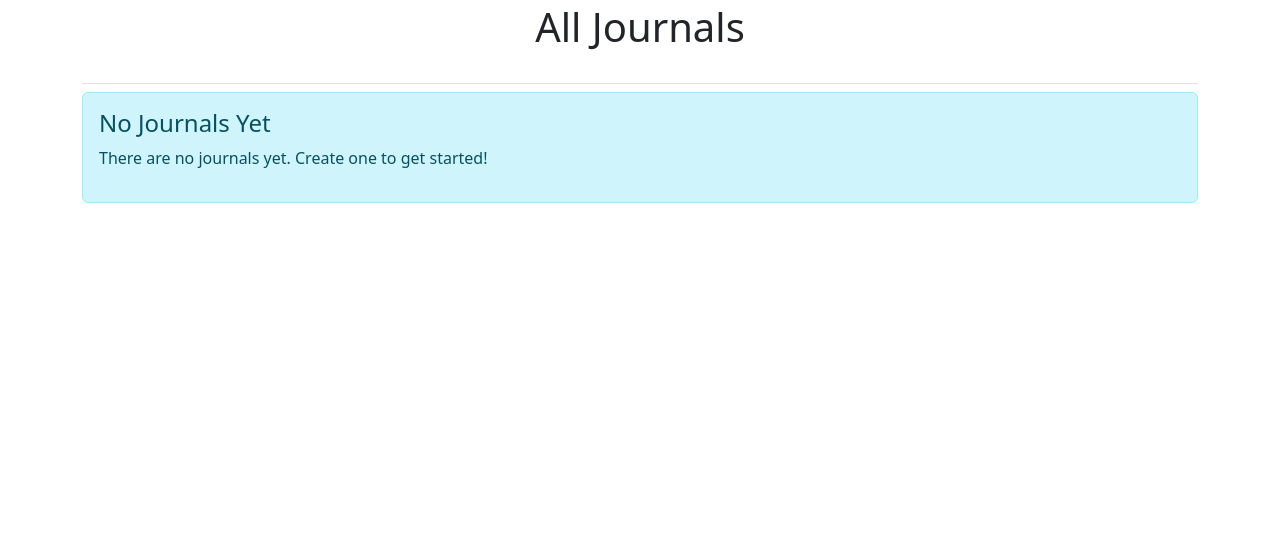
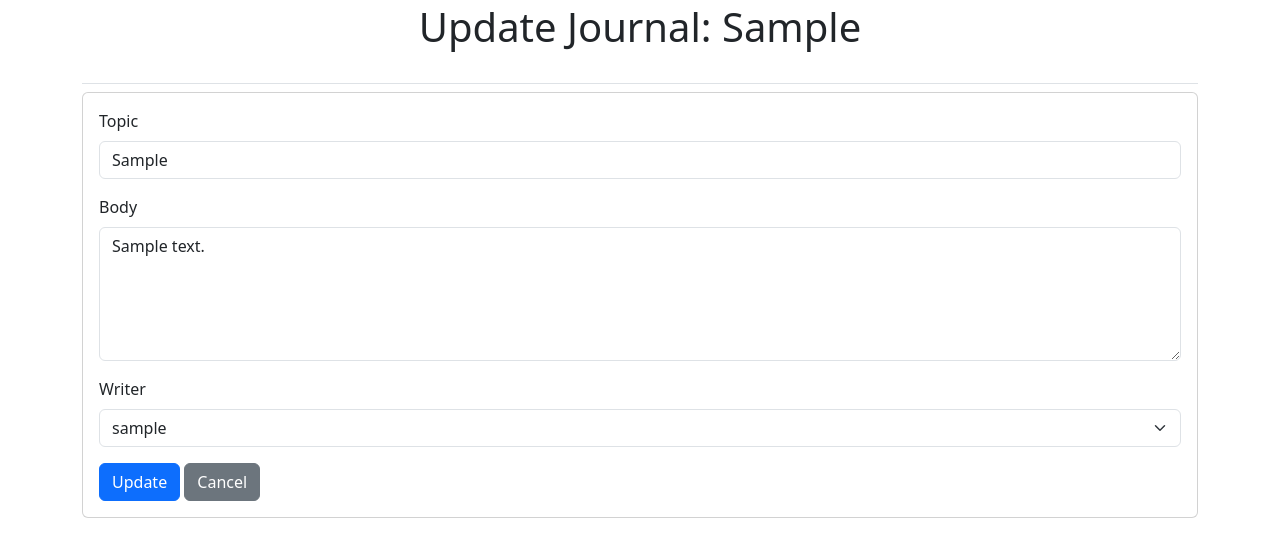
Before and after one commit to edenonyx17/journals_kairoslab, a Django app: page /update/1/ in a window 1280 px wide. Shown: the part 53-610 px from the top of the page. Run offline with Django 5.2, Linux system fonts and the light colour scheme; a user stored in the database is signed in; tables that the repository leaves empty hold one stand-in row (values such as "Sample post"); some libraries are stand-ins or nearby versions.

Commit message:
final push for update.html

```diff
--- a/journals/forms.py
+++ b/journals/forms.py
@@ -5,3 +5,6 @@
     class Meta:
         model = journal
         fields = ['topic', 'body', 'writer']
+        widgets = {
+            'body': forms.Textarea(attrs={'rows': 5}),
+        }
--- a/journals/templates/journals/update.html
+++ b/journals/templates/journals/update.html
@@ -1,30 +1,19 @@
 {% extends 'journals/base.html' %}
+{% load django_bootstrap5 %}
 
 {% block page_header %}
-    <h1 class="text-center mb-4">All Journals</h1>
+    <h1 class="text-center mb-4">Update Journal: {{ journal.topic }}</h1>
 {% endblock page_header %}
 
 {% block content %}
-    {% if journals %}
-        <div class="row">
-            {% for journal in journals %}
-                <div class="col-md-4 mb-4">
-                    <div class="card shadow-sm">
-                        <div class="card-body">
-                            <h5 class="card-title">
-                                <a href="{% url 'journal-detail' journal.id %}">{{ journal.topic }}</a>
-                            </h5>
-                            <p class="card-text text-muted">{{ journal.body|truncatewords:30 }}</p>
-                            <p class="card-text"><small class="text-muted">Created: {{ journal.date_created|date:'D d M Y' }}</small></p>
-                        </div>
-                    </div>
-                </div>
-            {% endfor %}
+    <div class="card">
+        <div class="card-body">
+            <form method="post">
+                {% csrf_token %}
+                {% bootstrap_form form %}
+                {% bootstrap_button button_type="submit" content="Update" %}
+                <a href="{% url 'journal-detail' journal.id %}" class="btn btn-secondary">Cancel</a>
+            </form>
         </div>
-    {% else %}
-        <div class="alert alert-info" role="alert">
-            <h4 class="alert-heading">No Journals Yet</h4>
-            <p>There are no journals yet. Create one to get started!</p>
-        </div>
-    {% endif %}
+    </div>
 {% endblock content %}
--- a/journals/views.py
+++ b/journals/views.py
@@ -41,6 +41,7 @@
     success_url = reverse_lazy('home')
 
     def form_valid(self, form):
+        form.instance.writer = self.request.user
         return super().form_valid(form)
 
 class journalDeleteView(DeleteView):
```
